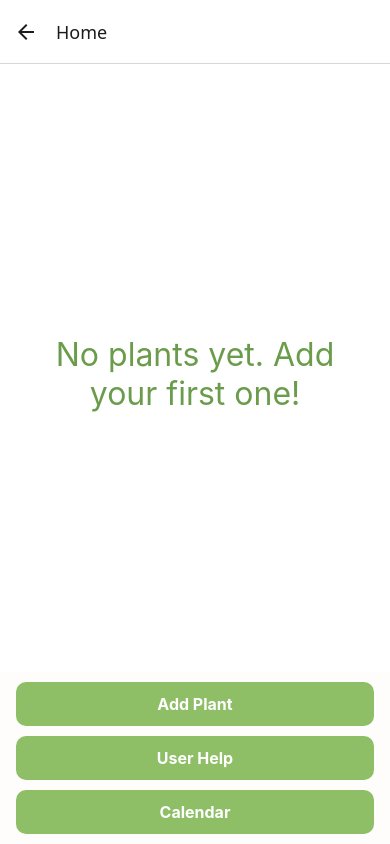
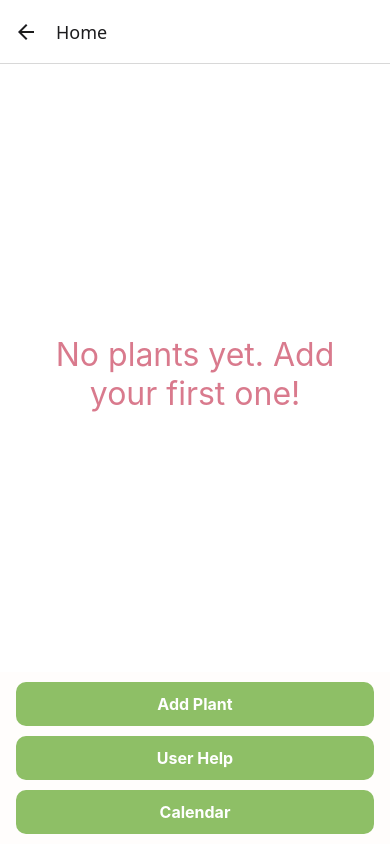
Before and after one commit to Hootanica/Hootanica, a React Native app: screen /AddEditPlant in a window 390 px wide. Built offline with nearby package versions, Linux system fonts and the light colour scheme.

Commit message:
more changes

```diff
--- a/src/screens/AddEditPlantScreen.js
+++ b/src/screens/AddEditPlantScreen.js
@@ -248,12 +248,12 @@ const styles = StyleSheet.create({
     fontSize: 15,
     fontWeight: '500',
     marginBottom: 6,
-    color: '#8ebf66', // sprout green for gentle contrast
+    color: '#d97a8d', //'#8ebf66', // sprout green for gentle contrast
     paddingLeft: 4,
   },
   input: {
     borderWidth: 1,
-    borderColor: '#d97a8d', // petal pink border
+    borderColor: 'gray', //'#d97a8d', // petal pink border
     borderRadius: 10,
     paddingVertical: 12,
     paddingHorizontal: 16,
@@ -268,7 +268,7 @@ const styles = StyleSheet.create({
   },
   pickerContainer: {
     borderWidth: 1,
-    borderColor: '#d97a8d', // match pink accents
+    borderColor: 'gray', //'#d97a8d', // match pink accents
     borderRadius: 10,
     backgroundColor: '#ffffff',
     marginTop: 4,
--- a/src/screens/HomeScreen.js
+++ b/src/screens/HomeScreen.js
@@ -77,7 +77,7 @@ const styles = StyleSheet.create({
   },
   emptyText: {
     fontSize: 32,
-    color: '#6b9c4b',
+    color: '#d97a8d', //'#6b9c4b',
     textAlign: 'center',
   },
 });
```
